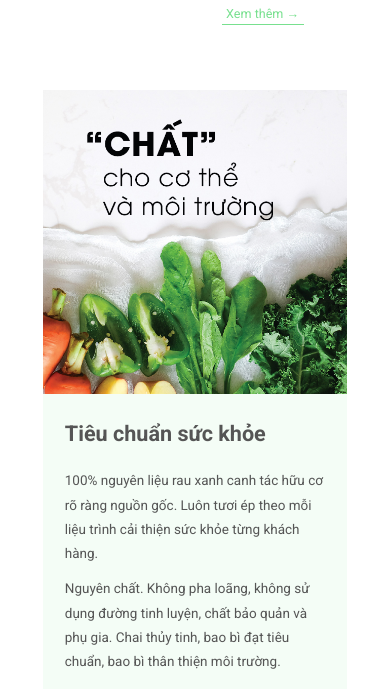
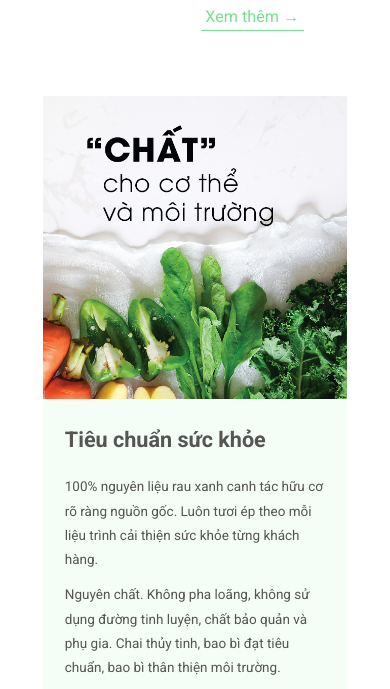
Before and after one commit to HoangZoan/TrueJuice, a website: page index.html in a window 390 px wide. Shown: the part 1619-2308 px from the top of the page. Drawn offline with nearby package versions, Linux system fonts and the light colour scheme.

Commit message:
Finish responsive for Our story section

```diff
--- a/index.html
+++ b/index.html
@@ -538,11 +538,17 @@
 
           <div class="story__layout">
             <figure class="story__item story__item--1">
-              <img
-                src="src/img/our-story-1.jpg"
-                alt=""
-                class="story__photo photo--1"
-              />
+              <picture class="story__photo photo--1">
+                <source
+                  srcset="src/img/our-story-1-small.jpg"
+                  media="(max-width: 56.25em)"
+                />
+                <img
+                  srcset="src/img/our-story-1.jpg"
+                  alt=""
+                  class="story__photo photo--1"
+                />
+              </picture>
 
               <div class="story__text-box box--1">
                 <h4 class="story__heading">
--- a/src/sass/_base.scss
+++ b/src/sass/_base.scss
@@ -213,7 +213,7 @@ body {
     transition: all 0.2s;
 
     @include respond(1000) {
-      font-size: 1.4rem;
+      font-size: 1.8rem;
     }
   }
 
--- a/src/sass/_footer.scss
+++ b/src/sass/_footer.scss
@@ -5,8 +5,6 @@
 }
 
 .footer {
-  margin-bottom: 12rem;
-
   &__logo {
     height: 8rem;
     width: auto;
--- a/src/sass/_sample.scss
+++ b/src/sass/_sample.scss
@@ -9,7 +9,7 @@
   }
 
   @include respond(600) {
-    width: 85%;
+    width: 100%;
   }
 }
 
@@ -87,6 +87,7 @@
 
     @include respond(900) {
       position: relative;
+      display: block;
     }
   }
 
@@ -102,8 +103,12 @@
     }
 
     @include respond(900) {
+      padding: 2.4rem 9.6rem;
+      background-color: $color-grey-light-1;
+    }
+
+    @include respond(800) {
       padding: 2.4rem 3.6rem;
-      background-color: $color-grey-light-1;
     }
   }
 
--- a/src/sass/_story.scss
+++ b/src/sass/_story.scss
@@ -19,14 +19,29 @@
     grid-template-columns: 1fr 1fr 1.1fr;
     gap: 3.2rem;
 
-    @include respond(1000) {
+    @include respond(1200) {
+      grid-template-columns: 1fr 1fr 1.2fr;
       gap: 2.4rem;
+    }
+
+    @include respond(900) {
+      grid-template-columns: 0.8fr;
+      justify-content: center;
+      gap: 6rem;
+    }
+
+    @include respond(600) {
+      grid-template-columns: 1fr;
     }
   }
 
   &__item {
     &:hover .story__text-box .story__heading::after {
       width: 50%;
+
+      @include respond(900) {
+        width: 0;
+      }
     }
 
     .story__text-box {
@@ -34,8 +49,12 @@
       display: flex;
       flex-direction: column;
 
-      @include respond(1000) {
+      @include respond(1200) {
         padding: 1.2rem 0;
+      }
+
+      @include respond(900) {
+        padding: 0;
       }
 
       .story__heading {
@@ -46,6 +65,10 @@
 
         @include respond(1000) {
           margin-bottom: 1.8rem;
+        }
+
+        @include respond(900) {
+          font-size: 2.1rem !important;
         }
 
         &::after {
@@ -82,11 +105,21 @@
 
       display: grid;
       grid-template-columns: 1.5fr 1fr;
+
+      @include respond(900) {
+        grid-column: 1 / 2;
+        grid-template-columns: 1fr;
+        gap: 2.8rem;
+      }
     }
 
     &--1 .story__photo {
       grid-column: 1 / span 2;
       grid-row: 1 / 2;
+
+      @include respond(900) {
+        grid-column: 1 / 2;
+      }
     }
 
     &--1 .story__text-box {
@@ -98,8 +131,10 @@
         padding-right: 0rem;
       }
 
-      @include respond(1000) {
-        padding: 6rem;
+      @include respond(900) {
+        grid-column: 1 / 2;
+        grid-row: 2 / 3;
+        padding: 0;
       }
 
       .story__heading {
@@ -124,6 +159,10 @@
         @include respond(1200) {
           margin-right: 5rem;
         }
+
+        @include respond(900) {
+          margin-right: 0;
+        }
       }
     }
 
@@ -132,16 +171,29 @@
       display: grid;
       grid-template-columns: repeat(2, 1fr);
       gap: 3.2rem;
+
+      @include respond(900) {
+        grid-template-columns: 1fr;
+        gap: 2.8rem;
+      }
     }
 
     &--2 {
       grid-column: 1 / span 2;
       grid-row: 2 / 3;
+
+      @include respond(900) {
+        grid-column: 1 / 2;
+      }
     }
 
     &--3 {
       grid-column: 1 / span 2;
       grid-row: 3 / 4;
+
+      @include respond(900) {
+        grid-column: 1 / 2;
+      }
     }
 
     &--4 {
@@ -149,6 +201,11 @@
       grid-row: 2 / span 2;
 
       display: grid;
+
+      @include respond(900) {
+        grid-column: 1 / 2;
+        grid-row: 4 / 5;
+      }
     }
 
     &--4 .story__photo {
@@ -170,6 +227,12 @@
       &:hover {
         opacity: 1;
       }
+
+      .btn {
+        @include respond(900) {
+          font-size: 2.1rem;
+        }
+      }
     }
   }
 }
```
Also changed, not shown: src/css/style.css, src/img/our-story-1-small.jpg (added).
